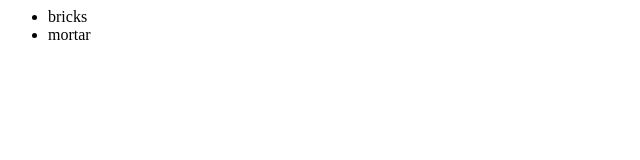
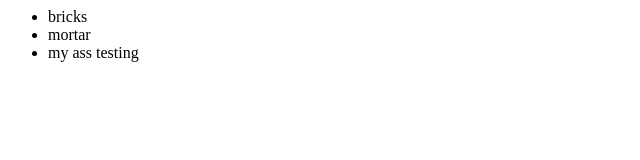
Before and after one commit to fitotc/newtest, a plain HTML site: page index.html in a window 1280 px wide. Shown: the whole page, without its empty margins (0-640 px from the left). Drawn offline with Linux system fonts and the light colour scheme.

Commit message:
added 1 more element

```diff
--- a/index.html
+++ b/index.html
@@ -4,6 +4,7 @@
 			<ul>
 				<li>bricks</li>
 				<li>mortar</li>
+				<li>my ass testing</li>
 			</ul>
 		</div>
 	</body>
```
